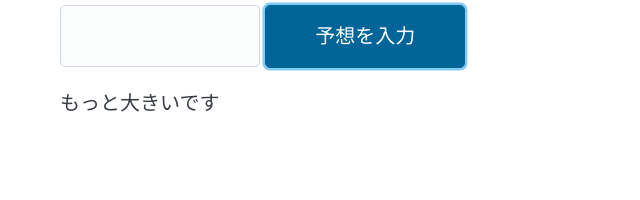
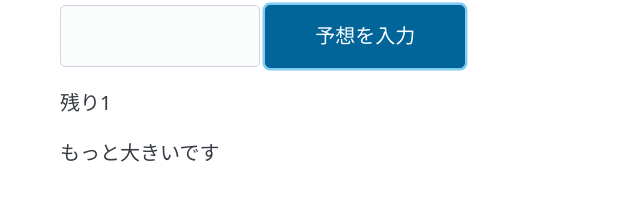
Before and after one commit to R-lilac/camp-website, a plain HTML site: page guessgame.html in a window 1280 px wide. Both pictures are taken after a click on the input "予想を入力". Shown: the part 118-318 px from the top of the page, without its empty margins (0-640 px from the left). Drawn offline with nearby package versions, Linux system fonts and the light colour scheme.

Commit message:
試行回数に制限を追加

```diff
--- a/guessgame.html
+++ b/guessgame.html
@@ -22,6 +22,7 @@
     <label for="guessField">予想: </label>
     <input type="number" min="1" max="100" id="guessField">
     <input type="submit" value="予想を入力" id="guessSubmit">
+    <p id="trialNumField"></p>
     <p id="guessResult"></p>
   </div>
 </main>
@@ -30,6 +31,7 @@
   // 1から20までのランダムな整数を生成し、コンソールにログを出力
   let answerNumber = Math.floor(Math.random() * 100) + 1;
   console.log('正解は' + answerNumber);
+  let trial = 2;
 
   // 数値入力フィールドを取得
   let guessField = document.querySelector('#guessField');
@@ -39,6 +41,9 @@
 
   // 結果を表示する要素を取得
   let guessResult = document.querySelector('#guessResult');
+
+  // 結果を表示する要素を取得
+  let trialNumField = document.querySelector('#trialNumField');
 
   // ユーザーの入力をチェックし、結果を表示
   function checkGuess() {
@@ -52,6 +57,13 @@
     } else if (userGuess > answerNumber) { // ユーザの入力が正解より大きい
       guessResult.textContent = 'もっと小さいです';
     }
+    console.log(trial);
+    trial -= 1;
+    trialNumField.textContent = '残り' + trial
+
+    if (trial === 0) {
+        guessSubmit.disabled = true;
+    }
   }
 
   // submitがクリックされたときに、checkGuess関数を呼び出す
```
